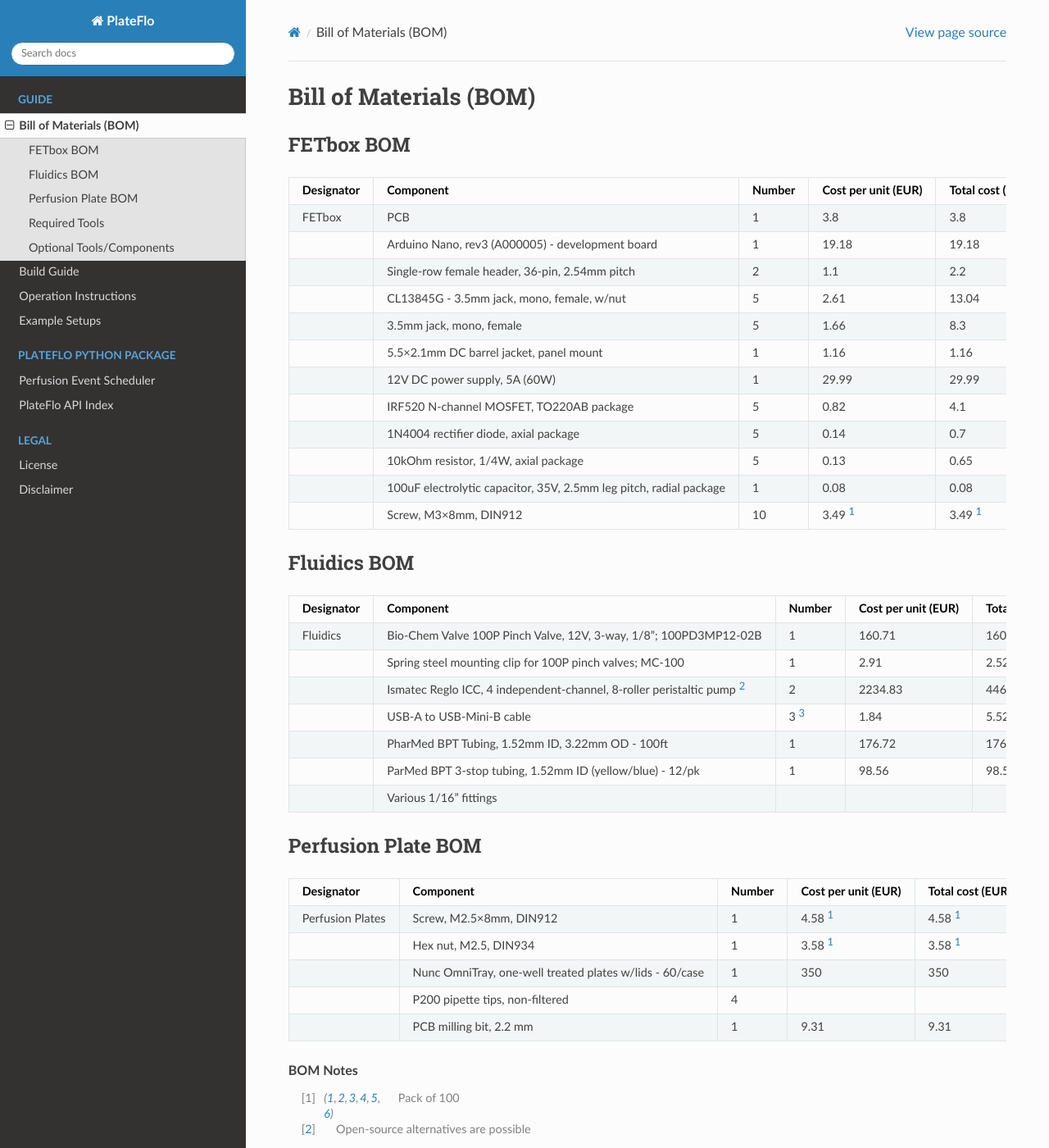
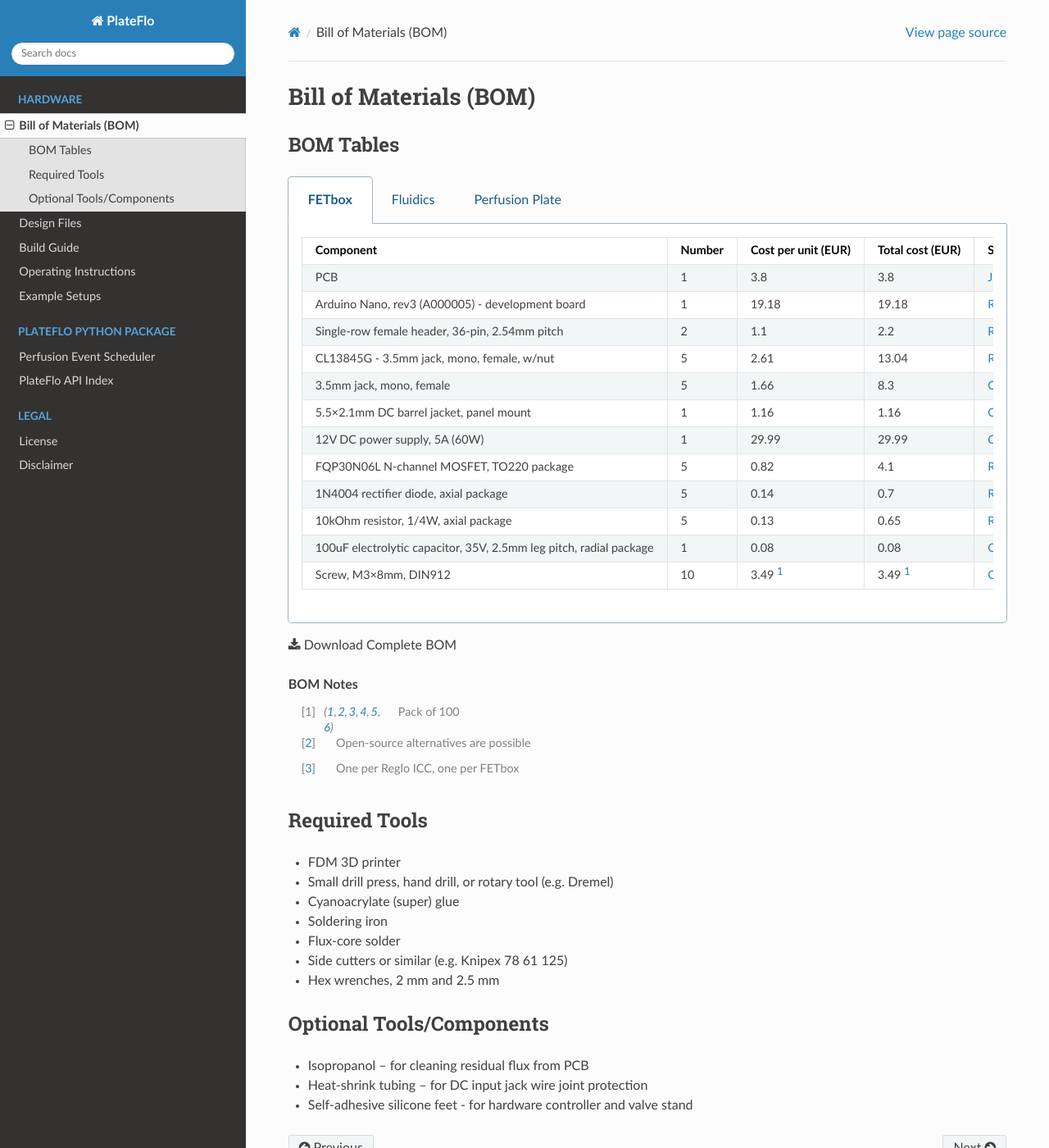
Before and after one commit to robertpazdzior/PlateFlo-docs, a Sphinx documentation site: the page built from source/hardware/bom.rst, in a window 1280 px wide and 1400 px high. Shown: the whole window at 82% size. Built offline with Sphinx 7.4.7 and the Read the Docs theme 2.0.0, drawn with Linux system fonts in a browser that asks for light colours; pages that are not in the unit, such as notebooks, are missing from menus.

Commit message:
wip hardware section

```diff
--- a/source/conf.py
+++ b/source/conf.py
@@ -35,7 +35,8 @@ extensions = [
     'sphinx.ext.napoleon',
     'sphinx.ext.autodoc',
     'sphinx.ext.doctest',
-    'sphinx.ext.autosummary'
+    'sphinx.ext.autosummary',
+    'sphinx_tabs.tabs'
 ]
 
 # Add any paths that contain templates here, relative to this directory.
--- a/source/hardware/bom.rst
+++ b/source/hardware/bom.rst
@@ -1,29 +1,33 @@
 Bill of Materials (BOM)
 ########################
 
-FETbox BOM
-^^^^^^^^^^^
+BOM Tables
+^^^^^^^^^^^^^^
 
-.. csv-table::
-   :file: boms/fetbox_bom.csv
-   :widths: 10, 40, 5, 5, 10, 10, 10
-   :header-rows: 1
+.. tabs::
 
-Fluidics BOM
-^^^^^^^^^^^^
+   .. tab:: FETbox
 
-.. csv-table::
-   :file: boms/fluidics_bom.csv
-   :widths: 10, 40, 5, 5, 10, 10, 10
-   :header-rows: 1
+      .. csv-table::
+         :file: boms/fetbox_bom.csv
+         :widths: 40, 10, 10, 10, 10, 10
+         :header-rows: 1
 
-Perfusion Plate BOM
-^^^^^^^^^^^^^^^^^^^
+   .. tab:: Fluidics
 
-.. csv-table::
-   :file: boms/perfplates_bom.csv
-   :widths: 10, 40, 5, 5, 10, 10, 10
-   :header-rows: 1
+      .. csv-table::
+         :file: boms/fluidics_bom.csv
+         :widths: 40, 10, 10, 10, 10, 10
+         :header-rows: 1
+
+   .. tab:: Perfusion Plate
+
+      .. csv-table::
+         :file: boms/perfplates_bom.csv
+         :widths: 40, 10, 10, 10, 10, 10
+         :header-rows: 1
+
+:download:`Download Complete BOM <boms/plateflo_bom.csv>`
 
 .. rubric:: BOM Notes
 
--- a/source/hardware/boms/fetbox_bom.csv
+++ b/source/hardware/boms/fetbox_bom.csv
@@ -1,13 +1,13 @@
-Designator,Component,Number,Cost per unit (EUR),Total cost (EUR),Source of materials,Material
-FETbox,PCB,1,3.8,3.8,`JLCPCB <https://cart.jlcpcb.com/quote>`_,FR4
-,"Arduino Nano, rev3 (A000005) - development board",1,19.18,19.18,`RS Components <https://at.rs-online.com/web/p/arduino/6961667>`_,
-,"Single-row female header, 36-pin, 2.54mm pitch",2,1.1,2.2,`RS Components <https://at.rs-online.com/web/p/leiterplatten-header/2518632/>`_,
-,"CL13845G - 3.5mm jack, mono, female, w/nut",5,2.61,13.04,`RS Components <https://at.rs-online.com/web/p/klinken-steckerbuchsen/1438938/>`_,
-,"3.5mm jack, mono, female",5,1.66,8.3,`Conrad <https://www.conrad.at/de/p/rean-av-nys226-klinken-steckverbinder-3-5-mm-stecker-gerade-polzahl-2-mono-silber-1-st-715302.html>`_,
-,"5.5×2.1mm DC barrel jacket, panel mount",1,1.16,1.16,`Conrad <https://www.conrad.at/de/p/bkl-electronic-072335-niedervolt-steckverbinder-buchse-einbau-vertikal-5-5-mm-2-1-mm-1-st-733946.html>`_,
-,"12V DC power supply, 5A (60W)",1,29.99,29.99,`Conrad <https://www.conrad.at/de/p/dehner-elektronik-ats-060t-w120e-steckernetzteil-festspannung-12-v-dc-5-a-60-w-stabilisiert-2110544.html>`_,
-,"IRF520 N-channel MOSFET, TO220AB package",5,0.82,4.1,`RS Components <https://at.rs-online.com/web/p/mosfet/5411180/>`_,
-,"1N4004 rectifier diode, axial package",5,0.14,0.7,`RS Components <https://at.rs-online.com/web/p/gleichrichterdioden-und-schottky-dioden/6289029/>`_,
-,"10kOhm resistor,  1/4W, axial package",5,0.13,0.65,`RS Components <https://at.rs-online.com/web/p/widerstande-durchsteckmontage/7077745/>`_,
-,"100uF electrolytic capacitor, 35V, 2.5mm leg pitch, radial package",1,0.08,0.08,`Conrad <https://www.conrad.at/de/p/teapo-sy-100uf-35v-6-3x11mm-elektrolyt-kondensator-radial-bedrahtet-2-5-mm-100-f-35-v-20-x-l-6-3-mm-x-11-mm-1-st-443974.html>`_,
-,"Screw, M3×8mm, DIN912",10,3.49 [#f1]_ ,3.49 [#f1]_ ,`Conrad <https://www.conrad.at/de/p/toolcraft-1062106-zylinderschrauben-m3-8-mm-innensechskant-din-912-edelstahl-a4-100-st-1062106.html>`_,Stainless steel
+Component,Number,Cost per unit (EUR),Total cost (EUR),Source of materials,Material
+PCB,1,3.8,3.8,`JLCPCB <https://cart.jlcpcb.com/quote>`_,FR4
+"Arduino Nano, rev3 (A000005) - development board",1,19.18,19.18,`RS Components <https://at.rs-online.com/web/p/arduino/6961667>`_,
+"Single-row female header, 36-pin, 2.54mm pitch",2,1.1,2.2,`RS Components <https://at.rs-online.com/web/p/leiterplatten-header/2518632/>`_,
+"CL13845G - 3.5mm jack, mono, female, w/nut",5,2.61,13.04,`RS Components <https://at.rs-online.com/web/p/klinken-steckerbuchsen/1438938/>`_,
+"3.5mm jack, mono, female",5,1.66,8.3,`Conrad <https://www.conrad.at/de/p/rean-av-nys226-klinken-steckverbinder-3-5-mm-stecker-gerade-polzahl-2-mono-silber-1-st-715302.html>`_,
+"5.5×2.1mm DC barrel jacket, panel mount",1,1.16,1.16,`Conrad <https://www.conrad.at/de/p/bkl-electronic-072335-niedervolt-steckverbinder-buchse-einbau-vertikal-5-5-mm-2-1-mm-1-st-733946.html>`_,
+"12V DC power supply, 5A (60W)",1,29.99,29.99,`Conrad <https://www.conrad.at/de/p/dehner-elektronik-ats-060t-w120e-steckernetzteil-festspannung-12-v-dc-5-a-60-w-stabilisiert-2110544.html>`_,
+"FQP30N06L N-channel MOSFET, TO220 package",5,0.82,4.1,`RS Components <https://at.rs-online.com/web/p/mosfet/8075863/>`_,
+"1N4004 rectifier diode, axial package",5,0.14,0.7,`RS Components <https://at.rs-online.com/web/p/gleichrichterdioden-und-schottky-dioden/6289029/>`_,
+"10kOhm resistor,  1/4W, axial package",5,0.13,0.65,`RS Components <https://at.rs-online.com/web/p/widerstande-durchsteckmontage/7077745/>`_,
+"100uF electrolytic capacitor, 35V, 2.5mm leg pitch, radial package",1,0.08,0.08,`Conrad <https://www.conrad.at/de/p/teapo-sy-100uf-35v-6-3x11mm-elektrolyt-kondensator-radial-bedrahtet-2-5-mm-100-f-35-v-20-x-l-6-3-mm-x-11-mm-1-st-443974.html>`_,
+"Screw, M3×8mm, DIN912",10,3.49 [#f1]_ ,3.49 [#f1]_ ,`Conrad <https://www.conrad.at/de/p/toolcraft-1062106-zylinderschrauben-m3-8-mm-innensechskant-din-912-edelstahl-a4-100-st-1062106.html>`_,Stainless steel
--- a/source/hardware/boms/fluidics_bom.csv
+++ b/source/hardware/boms/fluidics_bom.csv
@@ -1,8 +1,8 @@
-Designator,Component,Number,Cost per unit (EUR),Total cost (EUR),Source of materials,Material
-Fluidics,"Bio-Chem Valve 100P Pinch Valve, 12V, 3-way, 1/8""; 100PD3MP12-02B",1,160.71,160.71,`msscientific <https://www.bio-chemvalve.de/pinch_valves.htm>`_,
-,Spring steel mounting clip for 100P pinch valves; MC-100,1,2.91,2.52,`msscientific <https://www.bio-chemvalve.de/mounting_options.htm>`_,
-,"Ismatec Reglo ICC, 4 independent-channel, 8-roller peristaltic pump [#f2]_ ",2,2234.83,4469.66,`Cole-Parmer <https://www.coleparmer.com/i/ismatec-reglo-icc-digital-peristaltic-pump-4-channel-8-roller-100-to-240-vac/7800180>`_,
-,USB-A to USB-Mini-B cable,3 [#f3]_ ,1.84,5.52,`Amazon (DE) <https://www.amazon.de/PremiumCord-Kabel-USB-B-Mini-5pins/dp/B07NSMMVB2>`_,
-,"PharMed BPT Tubing, 1.52mm ID, 3.22mm OD - 100ft",1,176.72,176.72,`Cole-Parmer <https://www.coleparmer.com/i/ismatec-pump-tubing-pharmed-bpt-1-52-mm-id-100-ft/9580936>`_,Ismaprene
-,"ParMed BPT 3-stop tubing, 1.52mm ID (yellow/blue) - 12/pk",1,98.56,98.56,`Cole-Parmer <https://www.coleparmer.com/i/ismatec-pump-tubing-3-stop-pharmed-bpt-1-52-mm-id-12-pk/9571436>`_,Ismaprene
-,"Various 1/16"" fittings",,,,Cole-Parmer,PTFE or PVDF
+Component,Number,Cost per unit (EUR),Total cost (EUR),Source of materials,Material
+"Bio-Chem Valve 100P Pinch Valve, 12V, 3-way, 1/8""; 100PD3MP12-02B",1,160.71,160.71,`msscientific <https://www.bio-chemvalve.de/pinch_valves.htm>`_,
+Spring steel mounting clip for 100P pinch valves; MC-100,1,2.91,2.52,`msscientific <https://www.bio-chemvalve.de/mounting_options.htm>`_,
+"Ismatec Reglo ICC, 4 independent-channel, 8-roller peristaltic pump [#f2]_ ",2,2234.83,4469.66,`Cole-Parmer <https://www.coleparmer.com/i/ismatec-reglo-icc-digital-peristaltic-pump-4-channel-8-roller-100-to-240-vac/7800180>`_,
+USB-A to USB-Mini-B cable,3 [#f3]_ ,1.84,5.52,`Amazon (DE) <https://www.amazon.de/PremiumCord-Kabel-USB-B-Mini-5pins/dp/B07NSMMVB2>`_,
+"PharMed BPT Tubing, 1.52mm ID, 3.22mm OD - 100ft",1,176.72,176.72,`Cole-Parmer <https://www.coleparmer.com/i/ismatec-pump-tubing-pharmed-bpt-1-52-mm-id-100-ft/9580936>`_,Ismaprene
+"ParMed BPT 3-stop tubing, 1.52mm ID (yellow/blue) - 12/pk",1,98.56,98.56,`Cole-Parmer <https://www.coleparmer.com/i/ismatec-pump-tubing-3-stop-pharmed-bpt-1-52-mm-id-12-pk/9571436>`_,Ismaprene
+"Various 1/16"" fittings",,,,Cole-Parmer,PTFE or PVDF
--- a/source/hardware/boms/perfplates_bom.csv
+++ b/source/hardware/boms/perfplates_bom.csv
@@ -1,6 +1,6 @@
-Designator,Component,Number,Cost per unit (EUR),Total cost (EUR),Source of materials,Material
-Perfusion Plates,"Screw, M2.5×8mm, DIN912",1,4.58 [#f1]_ ,4.58 [#f1]_ ,`Conrad <https://www.conrad.at/de/p/toolcraft-1061808-zylinderschrauben-m2-5-8-mm-innensechskant-din-912-edelstahl-a2-100-st-1061808.html>`_,Stainless steel
-,"Hex nut, M2.5, DIN934",1,3.58 [#f1]_ ,3.58 [#f1]_ ,`Conrad <https://www.conrad.at/de/p/toolcraft-to-5371779-sechskantmuttern-m2-5-iso-4035-edelstahl-a2-100-st-1790593.html>`_,Stainless steel
-,"Nunc OmniTray, one-well treated plates w/lids - 60/case",1,350,350,`Thermo-Fischer Scientific <https://www.thermofisher.com/order/catalog/product/165218>`_,PS
-,"P200 pipette tips, non-filtered",4,,,,
-,"PCB milling bit, 2.2 mm",1,9.31,9.31,`Amazon (DE) <https://www.amazon.de/-/en/Nicerio-10-Pieces-Circuit-Carbide-Engraving/dp/B07F7NLP6K>`_,
+Component,Number,Cost per unit (EUR),Total cost (EUR),Source of materials,Material
+"Screw, M2.5×8mm, DIN912",1,4.58 [#f1]_ ,4.58 [#f1]_ ,`Conrad <https://www.conrad.at/de/p/toolcraft-1061808-zylinderschrauben-m2-5-8-mm-innensechskant-din-912-edelstahl-a2-100-st-1061808.html>`_,Stainless steel
+"Hex nut, M2.5, DIN934",1,3.58 [#f1]_ ,3.58 [#f1]_ ,`Conrad <https://www.conrad.at/de/p/toolcraft-to-5371779-sechskantmuttern-m2-5-iso-4035-edelstahl-a2-100-st-1790593.html>`_,Stainless steel
+"Nunc OmniTray, one-well treated plates w/lids - 60/case",1,350,350,`Thermo-Fischer Scientific <https://www.thermofisher.com/order/catalog/product/165218>`_,PS
+"P200 pipette tips, non-filtered",4,,,,
+"PCB milling bit, 2.2 mm",1,9.31,9.31,`Amazon (DE) <https://www.amazon.de/-/en/Nicerio-10-Pieces-Circuit-Carbide-Engraving/dp/B07F7NLP6K>`_,
--- a/source/hardware/build_guide.rst
+++ b/source/hardware/build_guide.rst
@@ -12,9 +12,9 @@ Parts are designed and oriented optimally for fused deposition modeling (FDM) 3D
 
     * 0.4 mm extrusion width
     * 0.2 mm layer height
-    * 3 perimeters; 5 top and bottom layers
+    * 3 perimeters; 5 top/bottom layers
     * 20% infill
-    * No supports
+    * No supports required
 
     Parts that warrant special print considerations are discussed in the following sections.
 
--- /dev/null
+++ b/source/hardware/design_files.rst
@@ -0,0 +1,2 @@
+Design Files
+############
--- a/source/index.rst
+++ b/source/index.rst
@@ -3,12 +3,12 @@ PlateFlo - Plate Scale Perfusion System
 A modular system for programmable, plate-scale perfusion of adherent and
 matrix-embedded cell lines.
 
-
 .. toctree::
    :maxdepth: 2
-   :caption: Guide
+   :caption: Hardware
 
    hardware/bom
+   hardware/design_files
    hardware/build_guide
    hardware/operation
    hardware/example_setups
--- a/source/software/fetbox.rst
+++ b/source/software/fetbox.rst
@@ -64,7 +64,7 @@ You can automatically instantiate all connected FETboxes with
    >>> my_fetboxes[1].enable_chan(1)
 
 .. Tip::
-   When exiting from your program, call :meth:`my_fetbox.kill() <.kill()>` to
+   When exiting from your program, call :meth:`my_fetbox.kill() <.fetbox.kill()>` to
    close the serial port and end all FETbox-associated threads running in the
    background.
 
```
Also changed, not shown: source/hardware/operation.rst (+62 -1 lines).
